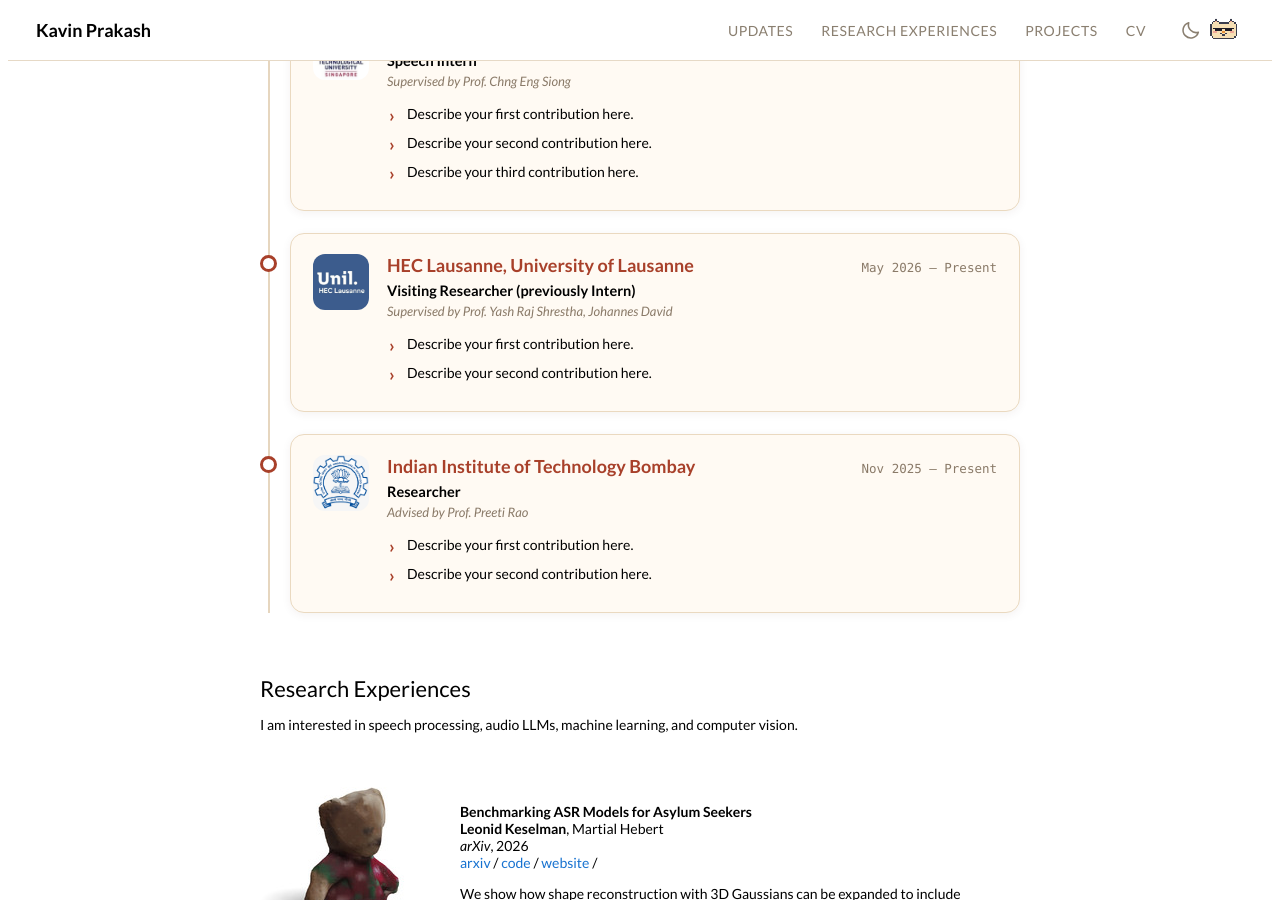
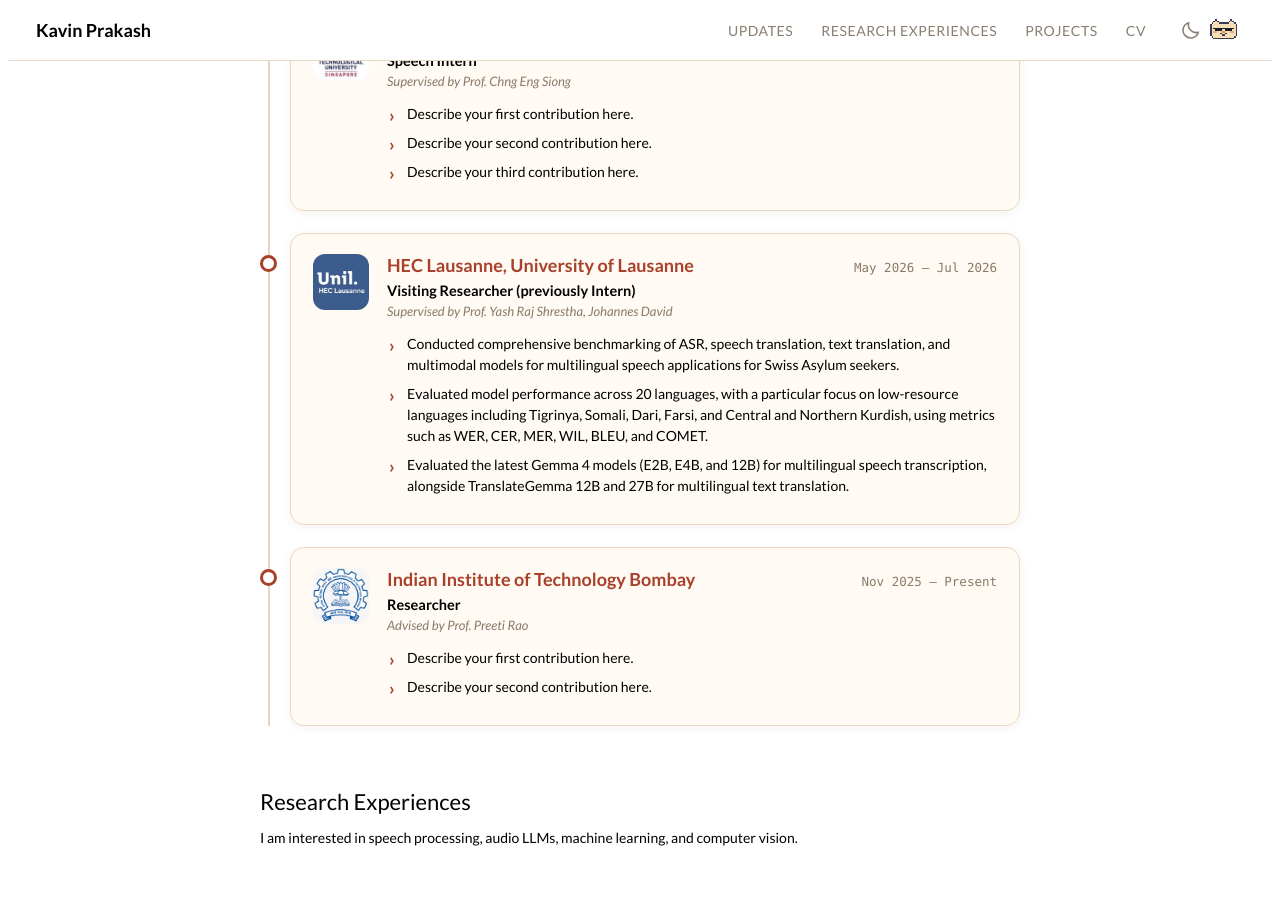
Before and after one commit to kavin0301p/kavin0301p.github.io, a Jekyll site: the page built from _posts/2023-08-28-3dgaussians.markdown, in a window 1280 px wide and 900 px high, scrolled down 764 px. Built offline with Jekyll 4.4.1, drawn with Linux system fonts in a browser that asks for light colours.

Commit message:
Update default.html

```diff
--- a/_layouts/default.html
+++ b/_layouts/default.html
@@ -221,13 +221,14 @@
             <div class="exp-body">
               <div class="exp-top">
                 <div class="exp-org">HEC Lausanne, University of Lausanne</div>
-                <span class="exp-date">May 2026 – Present</span>
+                <span class="exp-date">May 2026 – Jul 2026</span>
               </div>
               <div class="exp-role">Visiting Researcher (previously Intern)</div>
               <div class="exp-meta">Supervised by Prof. Yash Raj Shrestha, Johannes David</div>
               <ul class="exp-list">
-                <li>Describe your first contribution here.</li>
-                <li>Describe your second contribution here.</li>
+                <li>Conducted comprehensive benchmarking of ASR, speech translation, text translation, and multimodal models for multilingual speech applications for Swiss Asylum seekers.</li>
+                <li>Evaluated model performance across 20 languages, with a particular focus on low-resource languages including Tigrinya, Somali, Dari, Farsi, and Central and Northern Kurdish, using metrics such as WER, CER, MER, WIL, BLEU, and COMET.</li>
+                <li>Evaluated the latest Gemma 4 models (E2B, E4B, and 12B) for multilingual speech transcription, alongside TranslateGemma 12B and 27B for multilingual text translation.</li>
               </ul>
             </div>
           </div>
```
